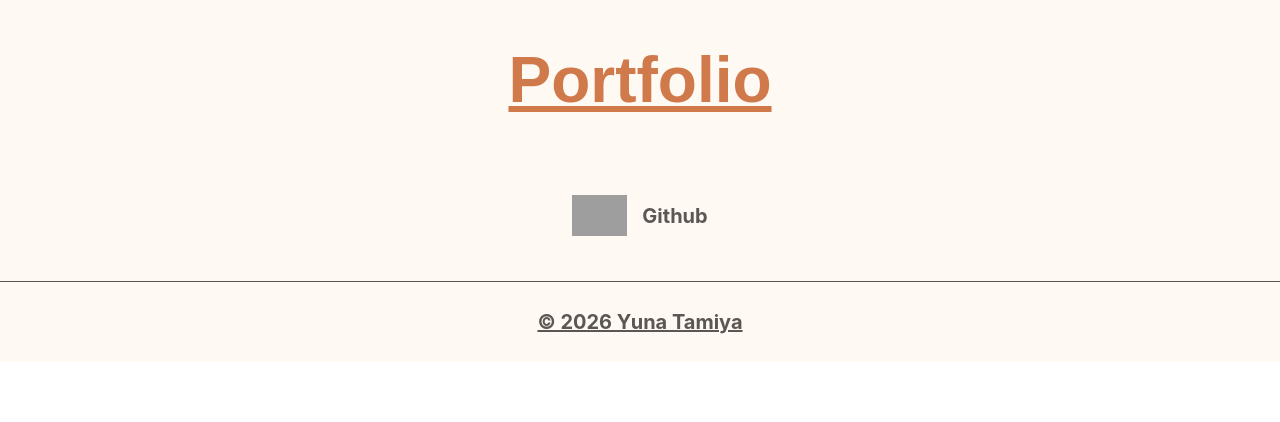
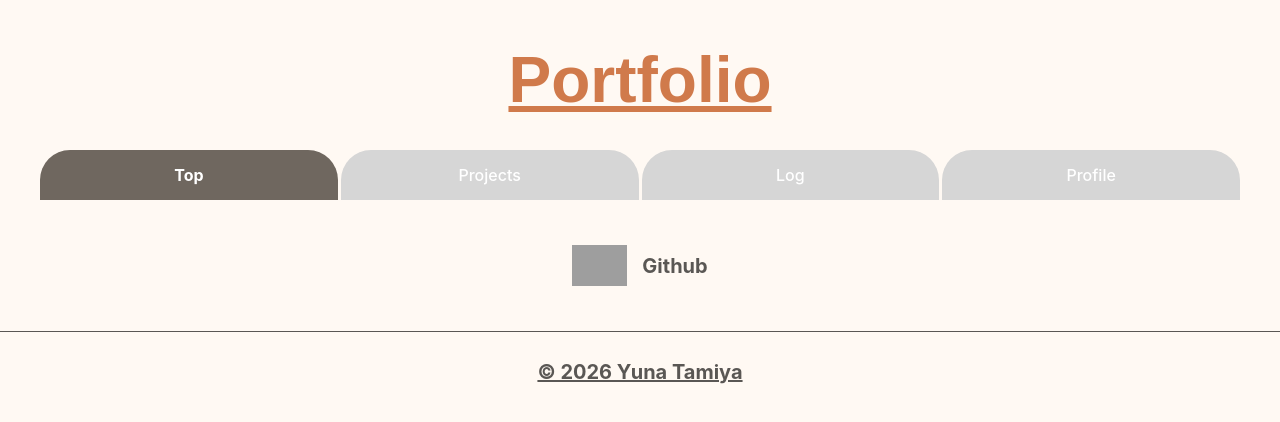
Before and after one commit to yuna1412/my_portfolio, a React (Vite) app in the folder frontend/: page /about in a window 1280 px wide. Shown: the top 422 px of the page. Built offline with nearby package versions, Linux system fonts and the light colour scheme; grey boxes are pictures that could not be loaded.

Commit message:
ナビゲーションメニュー作成

```diff
--- a/frontend/src/App.tsx
+++ b/frontend/src/App.tsx
@@ -1,5 +1,6 @@
 import { Routes, Route } from "react-router-dom";
 import Header from "./components/Header";
+import Navigate from "./components/Navigate";
 import Footer from "./components/Footer";
 import Template from "./pages/Template";
 // import Top from "./pages/Top";
@@ -9,6 +10,7 @@
   return (
     <>
       <Header />
+      <Navigate />
 
       <Routes>
         <Route path="/" element={<Template />} />
--- /dev/null
+++ b/frontend/src/components/Navigate.tsx
@@ -0,0 +1,22 @@
+import { NavLink } from "react-router-dom";
+
+export default function Navigate() {
+  return (
+    <nav className="navigate">
+      <ol className="navigateList">
+        <li className="navigateList__item --active">
+          <NavLink to="/" className="navigateList__itemText">Top</NavLink>
+        </li>
+        <li className="navigateList__item">
+          <NavLink to="/projects" className="navigateList__itemText">Projects</NavLink>
+        </li>
+        <li className="navigateList__item">
+          <NavLink to="/Log" className="navigateList__itemText">Log</NavLink>
+        </li>
+        <li className="navigateList__item">
+          <NavLink to="/Profile" className="navigateList__itemText">Profile</NavLink>
+        </li>
+      </ol>
+    </nav>
+  );
+}
--- a/frontend/src/styles/base/_base.scss
+++ b/frontend/src/styles/base/_base.scss
@@ -31,7 +31,7 @@
   font-family: "Noto Sans JP", -apple-system, BlinkMacSystemFont, "Segoe UI", sans-serif;
   line-height: 1;
   color: #333;
-  background-color: #fff;
+  background-color: #FFF9F3;
 }
 
 /* リストの黒丸を消す */
--- a/frontend/src/styles/index.scss
+++ b/frontend/src/styles/index.scss
@@ -16,3 +16,4 @@
 ========================= */
 @use "layout/_header";
 @use "layout/_footer";
+@use "layout/_navigate";
--- a/frontend/src/styles/layout/_footer.scss
+++ b/frontend/src/styles/layout/_footer.scss
@@ -9,7 +9,6 @@
     width: 100%;
     min-height: 150px;
     padding: 45px 0 30px 0;
-    background-color: $base;
     .footer_inner {
       display: flex;
       flex-direction: column;
--- a/frontend/src/styles/layout/_header.scss
+++ b/frontend/src/styles/layout/_header.scss
@@ -9,7 +9,6 @@
     width: 100%;
     min-height: 150px;
     padding: 20px 10px 10px;
-    background-color: $base;
     .header_title {
         font-size: 64px;
         font-family: $font-title;
--- /dev/null
+++ b/frontend/src/styles/layout/_navigate.scss
@@ -0,0 +1,58 @@
+@use "../variables/_breakpoint" as *;
+@use "../variables/_color" as *;
+@use "../variables/_font" as *;
+
+.navigate {
+    display: flex;
+    align-items: center;
+    justify-content: center;
+    margin: 0 30px;
+    .navigateList {
+        display: flex;
+        align-items: center;
+        justify-content: center;
+        gap: 3px;
+        padding: 0 10px;
+        width: 100%;
+        .navigateList__item {
+            display: flex;
+            align-items: center;
+            justify-content: center;
+            width: 100%;
+            height: 50px;
+            border-radius: 30px 30px 0 0;
+            background-color: #D6D6D6;
+            font-size: 16px;
+            font-weight: 500;
+            color: #fff;
+            &.--active {
+                font-weight: 700;
+                background-color: $sub-title;
+                pointer-events: none;
+            }
+        }
+        .navigateList__itemText {
+            display: flex;
+            align-items: center;
+            justify-content: center;
+            width: 100%;
+            height: 100%;
+        }
+    }
+}
+.header_title {
+    font-size: 64px;
+    font-family: $font-title;
+    color: $title;
+    font-weight: 700;
+    text-align: center;
+    text-decoration: underline;
+}
+
+// タブレットデザイン
+@include TB {
+}
+
+// スマホデザイン
+@include SP {
+}
```
